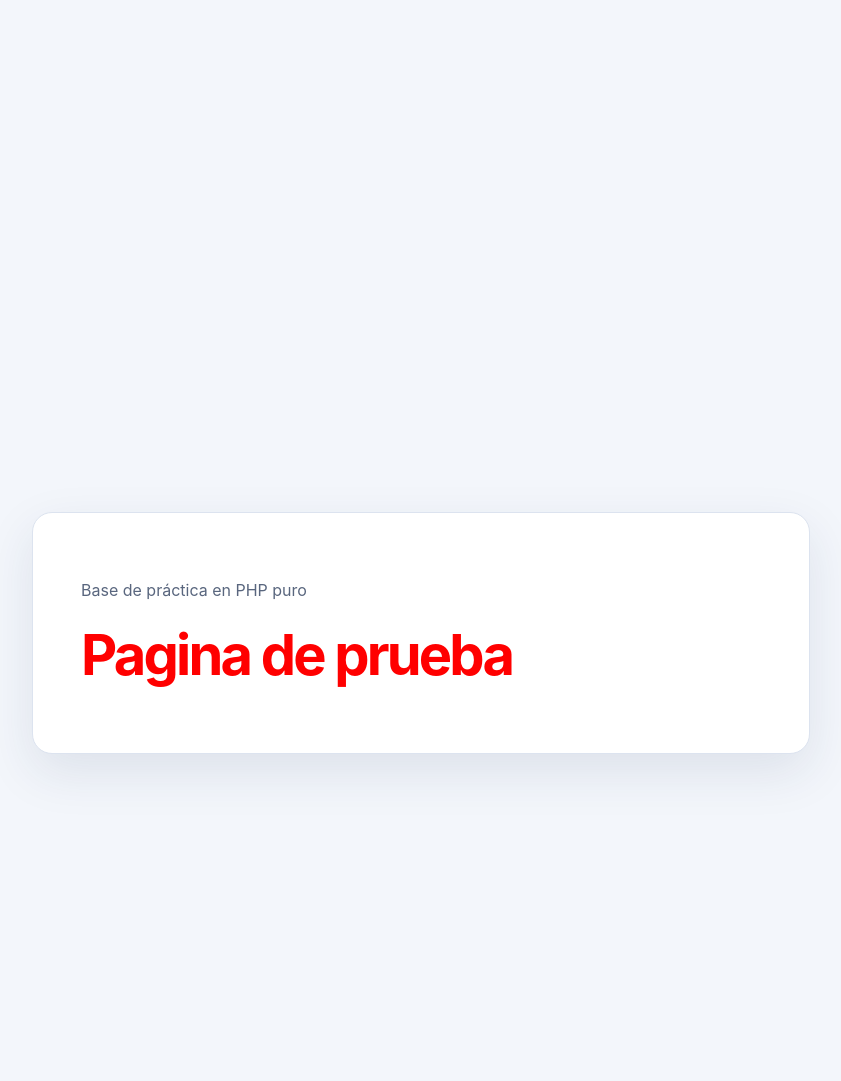
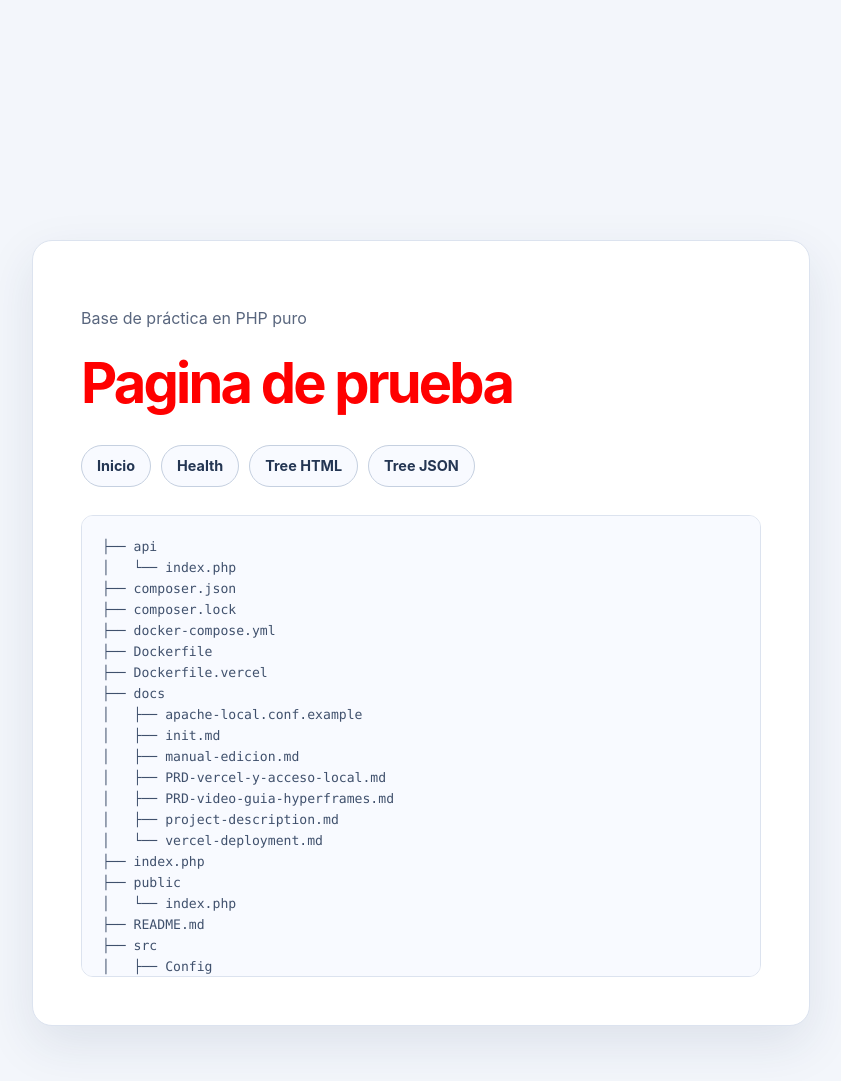
Before and after one commit to Duran24062005/inventory-system-php, a PHP site: page /tree-html in a window 1280 px wide. Shown: the part 667-1748 px from the top of the page, without its empty margins (219-1060 px from the left). Run offline with PHP 8.4, Linux system fonts and the light colour scheme.

Commit message:
feat: :art: style route navigation and tree view

```diff
--- a/public/styles/styles.css
+++ b/public/styles/styles.css
@@ -38,3 +38,53 @@
             border-radius: 6px;
             background: #edf2f8;
         }
+
+        .route-links {
+            display: flex;
+            flex-wrap: wrap;
+            gap: 10px;
+            margin: 28px 0 0;
+        }
+
+        .route-links a {
+            display: inline-flex;
+            align-items: center;
+            min-height: 40px;
+            padding: 0 15px;
+            border: 1px solid #c5d0e0;
+            border-radius: 999px;
+            color: #243653;
+            background: #f8faff;
+            font-size: 0.9rem;
+            font-weight: 700;
+            text-decoration: none;
+            transition: background-color 160ms ease, border-color 160ms ease, color 160ms ease,
+                transform 160ms ease;
+        }
+
+        .route-links a:hover {
+            border-color: #172033;
+            color: #ffffff;
+            background: #172033;
+            transform: translateY(-1px);
+        }
+
+        .route-links a:focus-visible {
+            outline: 3px solid #8eb5ff;
+            outline-offset: 3px;
+        }
+
+        .project-tree {
+            max-height: 420px;
+            margin: 28px 0 0;
+            padding: 20px;
+            overflow: auto;
+            border: 1px solid #dce3ef;
+            border-radius: 12px;
+            color: #40516d;
+            background: #f8faff;
+            font-family: "IBM Plex Mono", ui-monospace, SFMono-Regular, Menlo, monospace;
+            font-size: 0.82rem;
+            line-height: 1.6;
+            white-space: pre;
+        }
--- a/src/Controllers/TreeController.php
+++ b/src/Controllers/TreeController.php
@@ -9,10 +9,8 @@ use AlexiDg\InventorySystem\Views\View;
 
 final class TreeController
 {
-    public function index(): Response
-    {
-        // Definimos el árbol usando Nowdoc para mantener el formato limpio
-        $tree = <<<'TREE'
+    // Definimos el árbol usando Nowdoc para mantener el formato limpio.
+    private static string $tree = <<<'TREE'
 ├── api
 │   └── index.php
 ├── composer.json
@@ -184,10 +182,12 @@ final class TreeController
 └── views
 TREE;
 
+    public function index(): Response
+    {
         return Response::json([
             "status" => "ok",
             "service" => 'inventory-system',
-            'tree' => $tree
+            'tree' => self::$tree,
         ]);
     }
 
@@ -195,6 +195,7 @@ TREE;
     {
         return Response::html(View::render('tree-html', [
             'appName' => 'Pagina de prueba',
+            'tree' => self::$tree,
         ]));
     }
 }
--- a/views/home.php
+++ b/views/home.php
@@ -14,6 +14,12 @@
         La aplicación está lista para crecer por módulos. El endpoint
         <code>/health</code> confirma el estado básico del servicio.
     </p>
+    <nav class="route-links" aria-label="Rutas disponibles">
+        <a href="/">Inicio</a>
+        <a href="/health">Health</a>
+        <a href="/tree-html">Tree HTML</a>
+        <a href="/tree-json">Tree JSON</a>
+    </nav>
 </main>
 </body>
 </html>
--- a/views/tree-html.php
+++ b/views/tree-html.php
@@ -10,6 +10,13 @@
 <main>
     <p>Base de práctica en PHP puro</p>
     <h1><?= htmlspecialchars($appName, ENT_QUOTES, 'UTF-8') ?></h1>
+    <nav class="route-links" aria-label="Rutas disponibles">
+        <a href="/">Inicio</a>
+        <a href="/health">Health</a>
+        <a href="/tree-html">Tree HTML</a>
+        <a href="/tree-json">Tree JSON</a>
+    </nav>
+    <pre class="project-tree"><?= htmlspecialchars($tree, ENT_QUOTES, 'UTF-8') ?></pre>
 </main>
 <script src="scripts/script.js"></script>
 </body>
```
